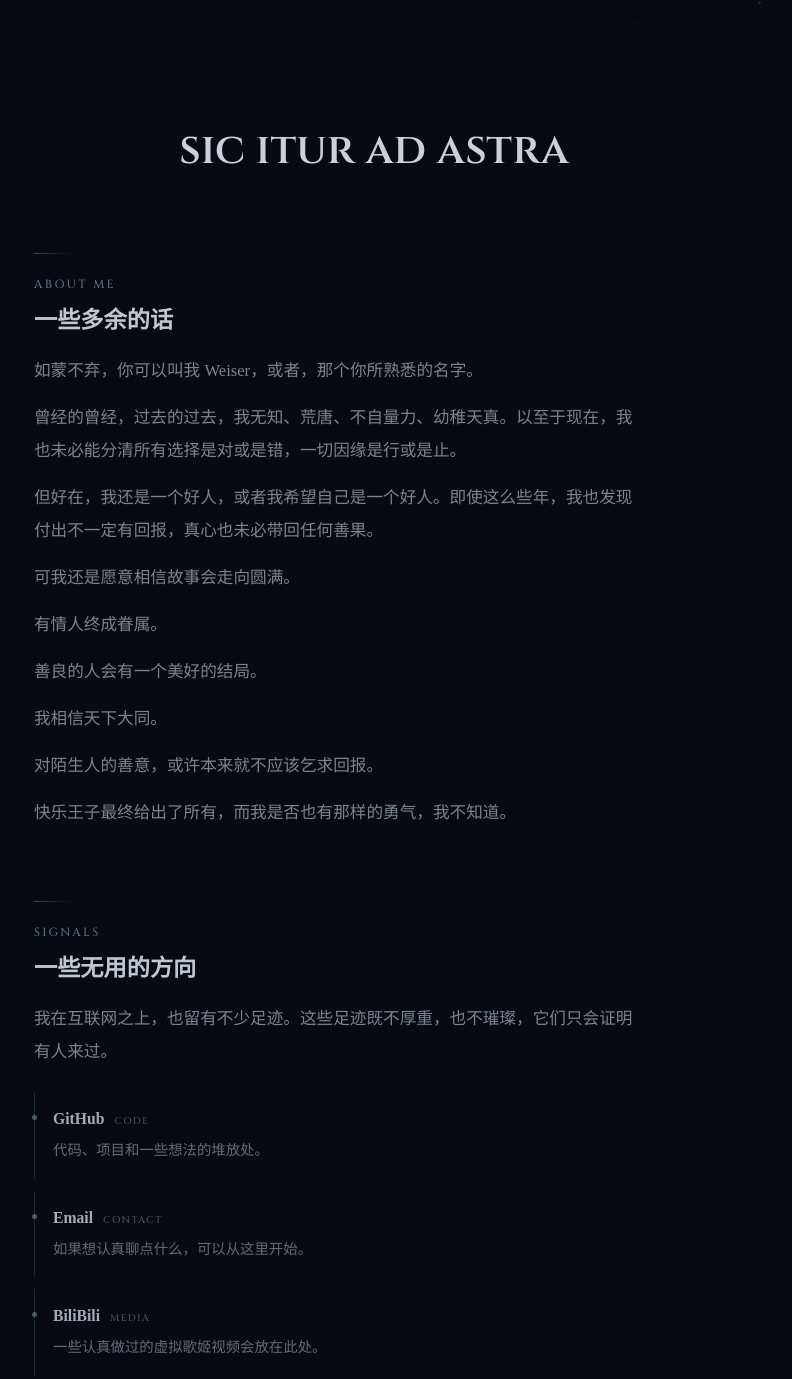
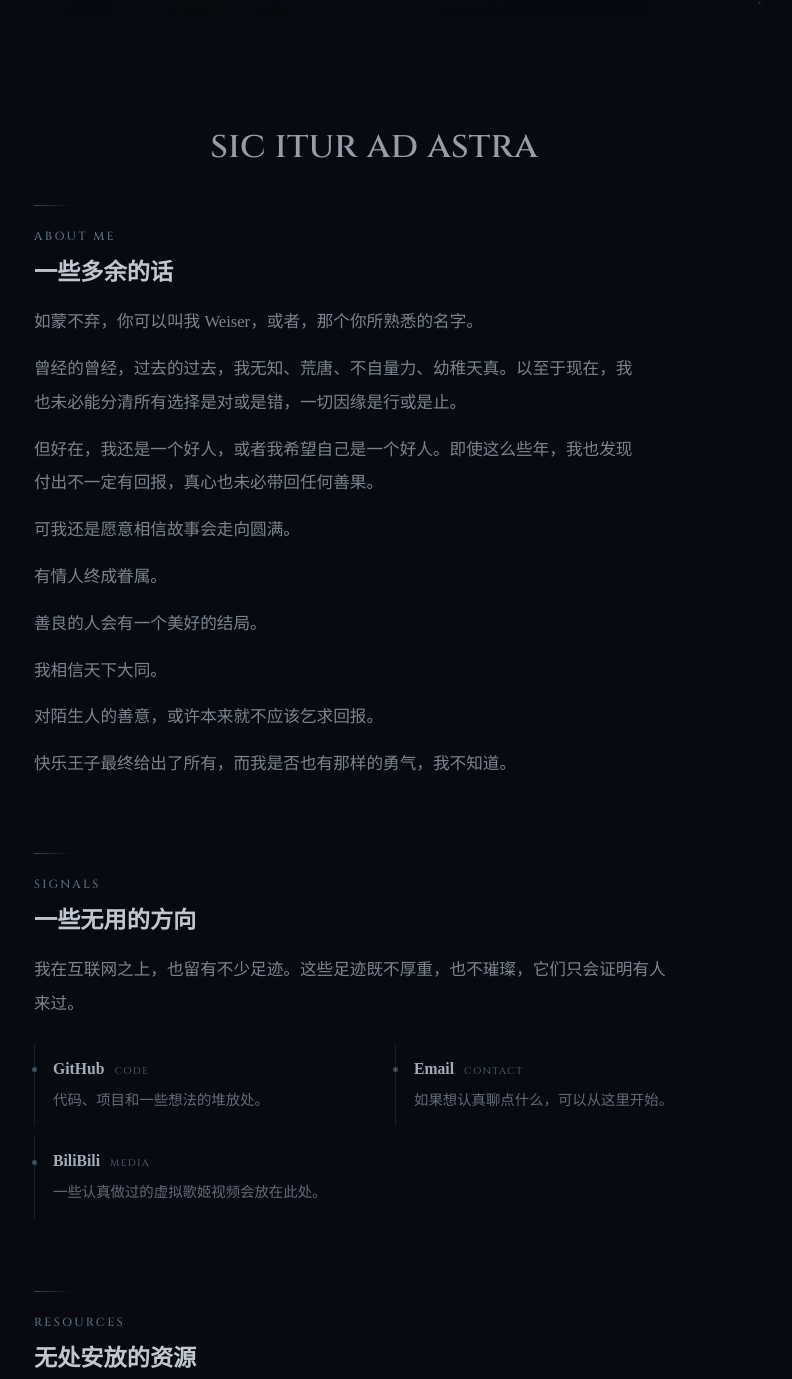
Before and after one commit to weiserTelysta/TelystaBlog, an Astro site: page / in a window 1280 px wide. Shown: the part 780-2159 px from the top of the page, without its empty margins (266-1058 px from the left). Built offline with nearby package versions, Linux system fonts and the light colour scheme; Astro itself is replaced by a stand-in of ours; animation ran at ten frames a second; a web font is replaced by a local one.

Commit message:
fix: adjust homepage's animation

```diff
--- a/src/components/home/HomeArchive.astro
+++ b/src/components/home/HomeArchive.astro
@@ -10,7 +10,7 @@ const sections = HOME_SECTIONS.filter((section) => section.enabled !== false).so
 
 <section class="home-archive" aria-labelledby="home-archive-title" data-home-archive>
 	<div class="home-archive__inner">
-		<div class="home-archive__intro" data-home-reveal>
+		<div class="home-archive__intro">
 			{HOME_ARCHIVE_INTRO.eyebrow && <p class="home-archive__eyebrow">{HOME_ARCHIVE_INTRO.eyebrow}</p>}
 			<h2 id="home-archive-title">{HOME_ARCHIVE_INTRO.title}</h2>
 		</div>
--- a/src/components/home/HomeArchive.scss
+++ b/src/components/home/HomeArchive.scss
@@ -1,8 +1,8 @@
 .home-archive {
 	position: relative;
-	--home-reveal-ease: cubic-bezier(0.16, 1, 0.3, 1);
+	--home-reveal-ease: cubic-bezier(0.22, 0.72, 0.2, 1);
 	--home-reveal-step-delay: 40ms;
-	--home-reveal-part-delay: 30ms;
+	--home-reveal-part-delay: 26ms;
 	padding: clamp(34px, 7vw, 96px) clamp(24px, 8vw, 112px) clamp(120px, 18vw, 196px);
 }
 
@@ -12,7 +12,7 @@
 }
 
 .home-archive__intro {
-	margin-bottom: clamp(46px, 8vw, 76px);
+	margin-bottom: clamp(22px, 4vw, 36px);
 	text-align: center;
 }
 
@@ -30,10 +30,10 @@
 .home-archive__intro h2 {
 	max-width: 12em;
 	margin: 14px auto 0;
-	color: rgba(230, 236, 246, 0.88);
+	color: rgba(218, 227, 240, 0.68);
 	font-family: var(--font-display);
-	font-size: clamp(1.8rem, 4vw, 2.7rem);
-	font-weight: var(--weight-page-title);
+	font-size: clamp(1.58rem, 3.4vw, 2.28rem);
+	font-weight: 540;
 	letter-spacing: 0;
 	line-height: 1.24;
 }
@@ -171,12 +171,32 @@
 	line-height: 1.7;
 }
 
+.home-section--links .home-section__link {
+	padding-block: 14px;
+	border-left-color: rgba(156, 199, 232, 0.12);
+}
+
+.home-section--links .home-section__link::before {
+	background: rgba(156, 199, 232, 0.34);
+	box-shadow: 0 0 14px rgba(156, 199, 232, 0.12);
+}
+
+.home-section--links .home-section__link:hover {
+	border-color: rgba(156, 199, 232, 0.26);
+	transform: translateX(3px);
+}
+
+.home-section--links .home-section__link:hover::before {
+	background: rgba(214, 167, 200, 0.66);
+	box-shadow: 0 0 20px rgba(214, 167, 200, 0.18);
+}
+
 .home-archive [data-home-reveal] {
 	opacity: 0;
-	transform: translateY(8px);
+	transform: translateY(6px);
 	transition:
-		opacity 0.4s var(--home-reveal-ease),
-		transform 0.4s var(--home-reveal-ease);
+		opacity 0.36s var(--home-reveal-ease),
+		transform 0.44s var(--home-reveal-ease);
 	transition-delay: calc(var(--reveal-order, 0) * var(--home-reveal-step-delay));
 }
 
@@ -187,10 +207,10 @@
 
 .home-section__reveal-part {
 	opacity: 0;
-	transform: translateY(5px);
+	transform: translateY(4px);
 	transition:
-		opacity 0.34s var(--home-reveal-ease),
-		transform 0.34s var(--home-reveal-ease);
+		opacity 0.32s var(--home-reveal-ease),
+		transform 0.46s var(--home-reveal-ease);
 	transition-delay: calc(
 		(var(--reveal-order, 0) * var(--home-reveal-step-delay)) +
 			(var(--part-order, 0) * var(--home-reveal-part-delay))
@@ -220,6 +240,22 @@
 	}
 }
 
+@media (min-width: 860px) {
+	.home-section--links .home-section__body {
+		max-width: 46rem;
+	}
+
+	.home-section--links .home-section__description {
+		max-width: 40rem;
+	}
+
+	.home-section--links .home-section__links {
+		grid-template-columns: repeat(2, minmax(0, 1fr));
+		column-gap: clamp(24px, 4vw, 42px);
+		row-gap: 10px;
+	}
+}
+
 @media (prefers-reduced-motion: reduce) {
 	.home-archive [data-home-reveal],
 	.home-section__reveal-part,
--- a/src/components/home/HomeReveal.astro
+++ b/src/components/home/HomeReveal.astro
@@ -18,7 +18,7 @@
 				});
 			},
 			{
-				rootMargin: '0px 0px -8% 0px',
+				rootMargin: '-8% 0px -10% 0px',
 				threshold: 0.12,
 			},
 		);
@@ -32,7 +32,7 @@
 				});
 			},
 			{
-				rootMargin: '28% 0px 28% 0px',
+				rootMargin: '18% 0px 18% 0px',
 				threshold: 0,
 			},
 		);
```
Also changed, not shown: 1 other file.
